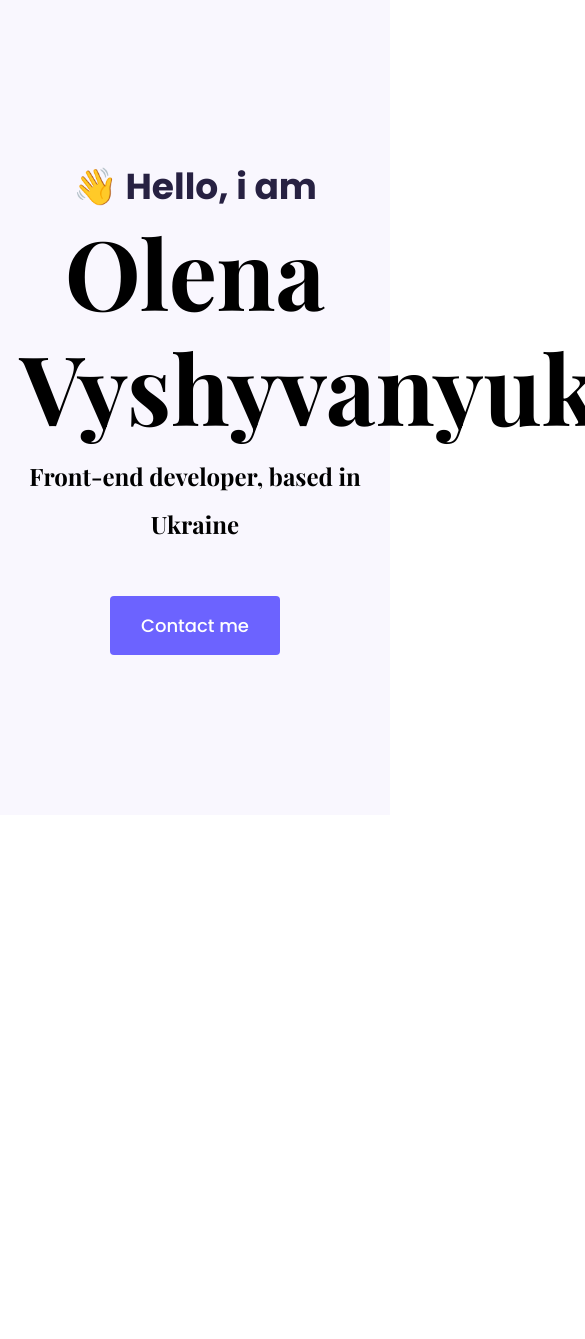
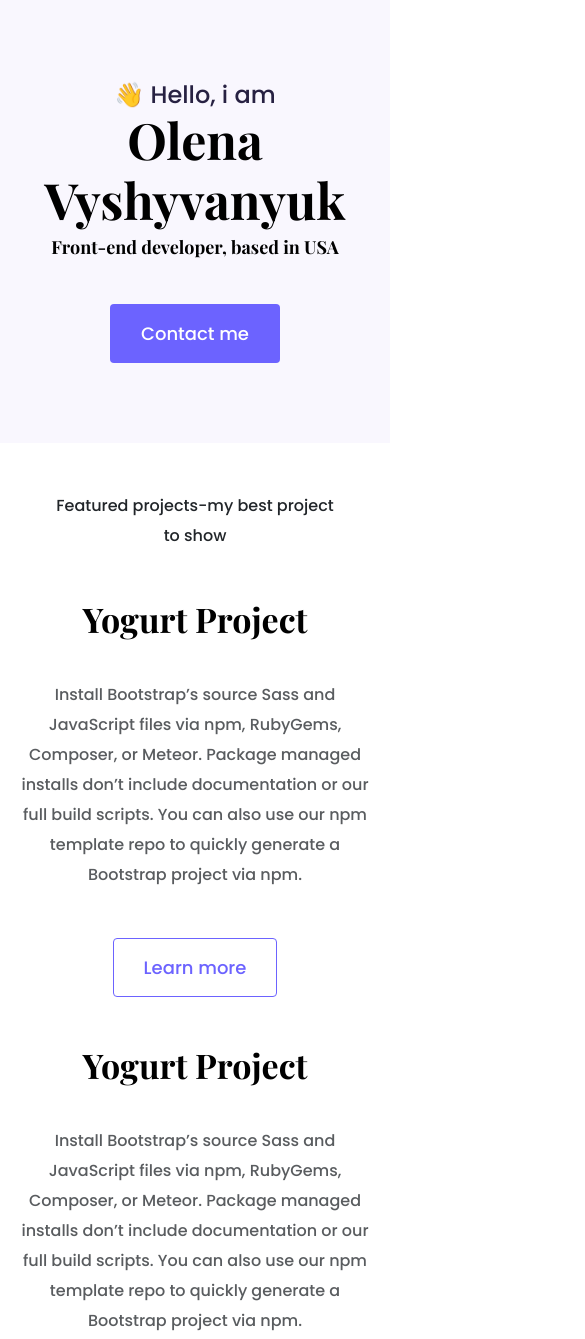
Before and after one commit to olenkavhs/portfolio-project, a plain HTML site: page index.html in a window 390 px wide. Shown: the top 1339 px of the page, 585 px wide, since content can reach past the window. Before the commit the page ends 844 px from the top, so only its background shows below. Drawn offline with nearby package versions, Linux system fonts and the light colour scheme.

Commit message:
Intigrated Homepage content design

```diff
--- a/index.html
+++ b/index.html
@@ -21,9 +21,64 @@
     Olena Vyshyvanyuk
    </h1>
    <h2 class="mb-5">
-    Front-end developer, based in Ukraine
+    Front-end developer, based in USA
    </h2>
+   <div>
    <a href="#" class="btn btn-brand">Contact me</a>
    </div>
+   </div>
+   <p class="text-center m-5">
+    Featured projects-my best project to show
+   </p>
+   <div class="container">
+    <div class="row mb-5">
+     <div class="col d-none d-lg-block">
+        <img src="images/jogurt.png" class="image" alt="Project jogurt"/>
+     </div>
+     <div class="col">
+        <div class="product-discription">
+         <h2 mb-5>
+          Yogurt Project
+         </h2>
+         <p class="mb-5 text-muted">
+         Install Bootstrap’s source Sass and JavaScript files via npm, RubyGems, Composer, or Meteor. Package managed installs don’t include documentation or our full build scripts. You can also use our npm template repo to quickly generate a Bootstrap project via npm.
+         </p>
+         <a href="#" class="btn btn-brand-one">Learn more</a>
+        </div>
+     </div>
+    </div>
+    <div class="row mb-5">
+        <div class="col">
+           <div class="product-discription">
+            <h2 mb-5>
+             Yogurt Project
+            </h2>
+            <p class="mb-5 text-muted">
+            Install Bootstrap’s source Sass and JavaScript files via npm, RubyGems, Composer, or Meteor. Package managed installs don’t include documentation or our full build scripts. You can also use our npm template repo to quickly generate a Bootstrap project via npm.
+            </p>
+            <a href="#" class="btn btn-brand-one">Learn more</a>
+           </div>
+        </div>
+        <div class="col d-none d-lg-block">
+            <img src="images/jogurt.png" class="image" alt="Project jogurt"/>
+         </div>
+       </div>
+       <div class="row">
+        <div class="col d-none d-lg-block">
+           <img src="images/jogurt.png" class="image" alt="Project jogurt"/>
+        </div>
+        <div class="col">
+           <div class="product-discription">
+            <h2 mb-5>
+             Yogurt Project
+            </h2>
+            <p class="mb-5 text-muted">
+            Install Bootstrap’s source Sass and JavaScript files via npm, RubyGems, Composer, or Meteor. Package managed installs don’t include documentation or our full build scripts. You can also use our npm template repo to quickly generate a Bootstrap project via npm.
+            </p>
+            <a href="#" class="btn btn-brand-one">Learn more</a>
+           </div>
+        </div>
+       </div>
+</div>
 </body>
 </html>
--- a/styles/portfolio.css
+++ b/styles/portfolio.css
@@ -19,6 +19,15 @@ h1, h2, h4, h3, h5 {
 
 h1{
     font-size: 96px;
+}
+h2{
+    font-size: 62px;
+
+}
+p{
+    font-size: 16px;
+    line-height: 30px;
+
 }
 
 .hero{
@@ -46,3 +55,42 @@ h1{
     line-height: 27px;
     padding: 15px 30px;
 }
+.btn-brand-one{
+    border: 1px solid var(--branding-color);
+    border-radius: 4px;
+    color:var(--branding-color);
+    font-size:18px;
+    line-height: 27px;
+    padding: 15px 30px;
+}
+.product-discription{
+    padding:120px 60px;
+    text-align:start;
+}
+.product-discription h2{
+    margin-bottom: 40px;
+}
+@media  (max-width: 900px){
+    .product-discription{
+        padding: 0;
+        text-align: center;
+    }
+    h1{
+        font-size: 50px;
+    }
+    h2{
+        font-size: 34px;
+
+    }
+    .hero{
+        padding: 80px 20px;
+    }
+    .hero h2{
+        font-size: 18px;
+        line-height: 1;
+    }
+    .hero p{
+        font-size: 24px;
+        font-weight: normal;
+    }
+}
```
Also changed, not shown: images/jogurt.png (added).
